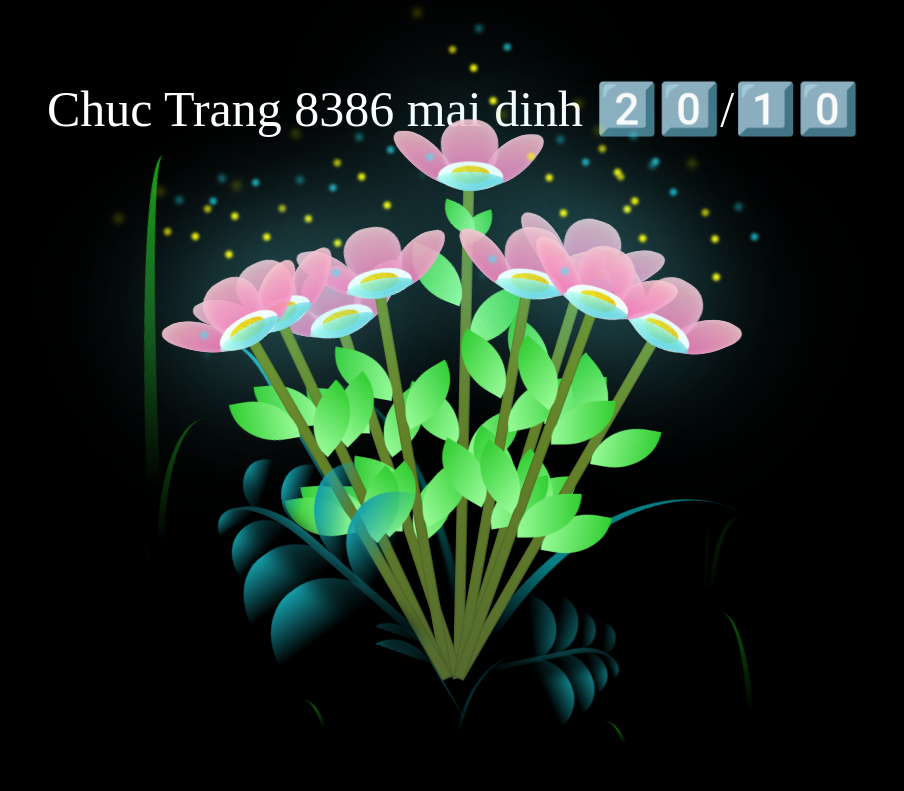
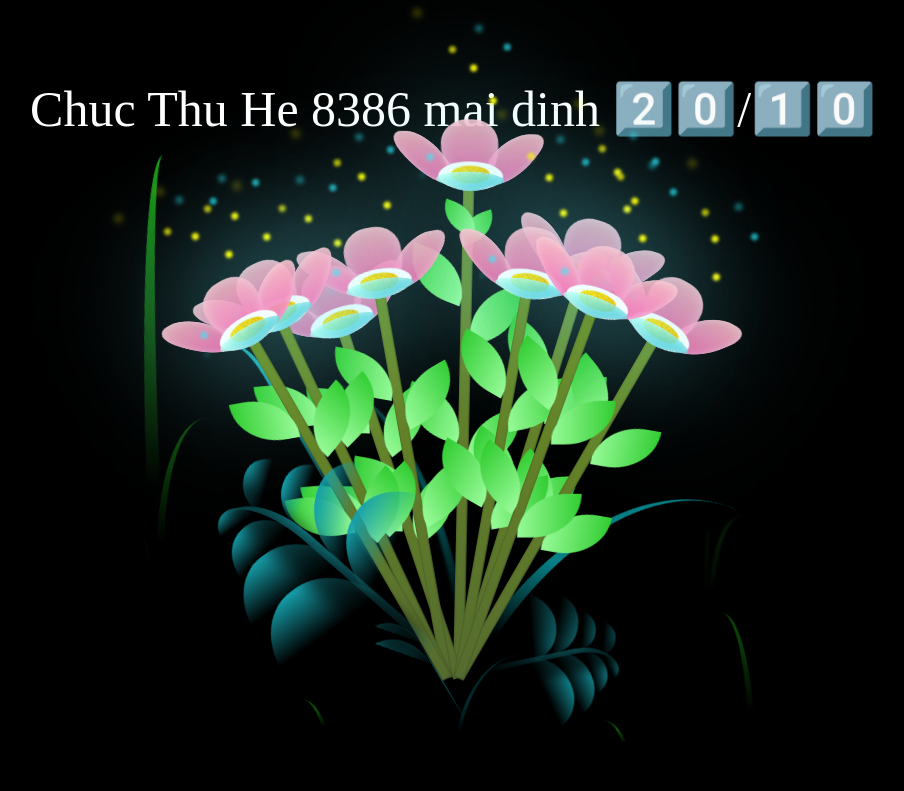
Before and after one commit to Son13012995/HTML-web, a plain HTML site: page index.html in a window 1280 px wide. Shown: the whole page, without its empty margins (187-1091 px from the left). Drawn offline with Linux system fonts and the light colour scheme.

Commit message:
Update index.html

```diff
--- a/index.html
+++ b/index.html
@@ -5,12 +5,12 @@
     <meta http-equiv="X-UA-Compatible" content="IE=edge">
     <meta name="viewport" content="width=device-width, initial-scale=1.0">
     <link rel="stylesheet" href="20.10.css">
-    <script src="20.10.js" type="text/javascript"></script><title>Chuc Trang 8386 mai dinh</title>
+    <script src="20.10.js" type="text/javascript"></script><title>Chuc Thu Ha 8386 mai dinh</title>
 </head>
 
 <body class="not-loaded">
     <div class="night"></div>
-    <div class="happy-woman-day">Chuc Trang 8386 mai dinh 2️⃣0️⃣/1️⃣0️⃣</div>
+    <div class="happy-woman-day">Chuc Thu He 8386 mai dinh 2️⃣0️⃣/1️⃣0️⃣</div>
     <div class="flowers">
       <div class="flower flower--1">
         <div class="flower__leafs flower__leafs--1">
```
